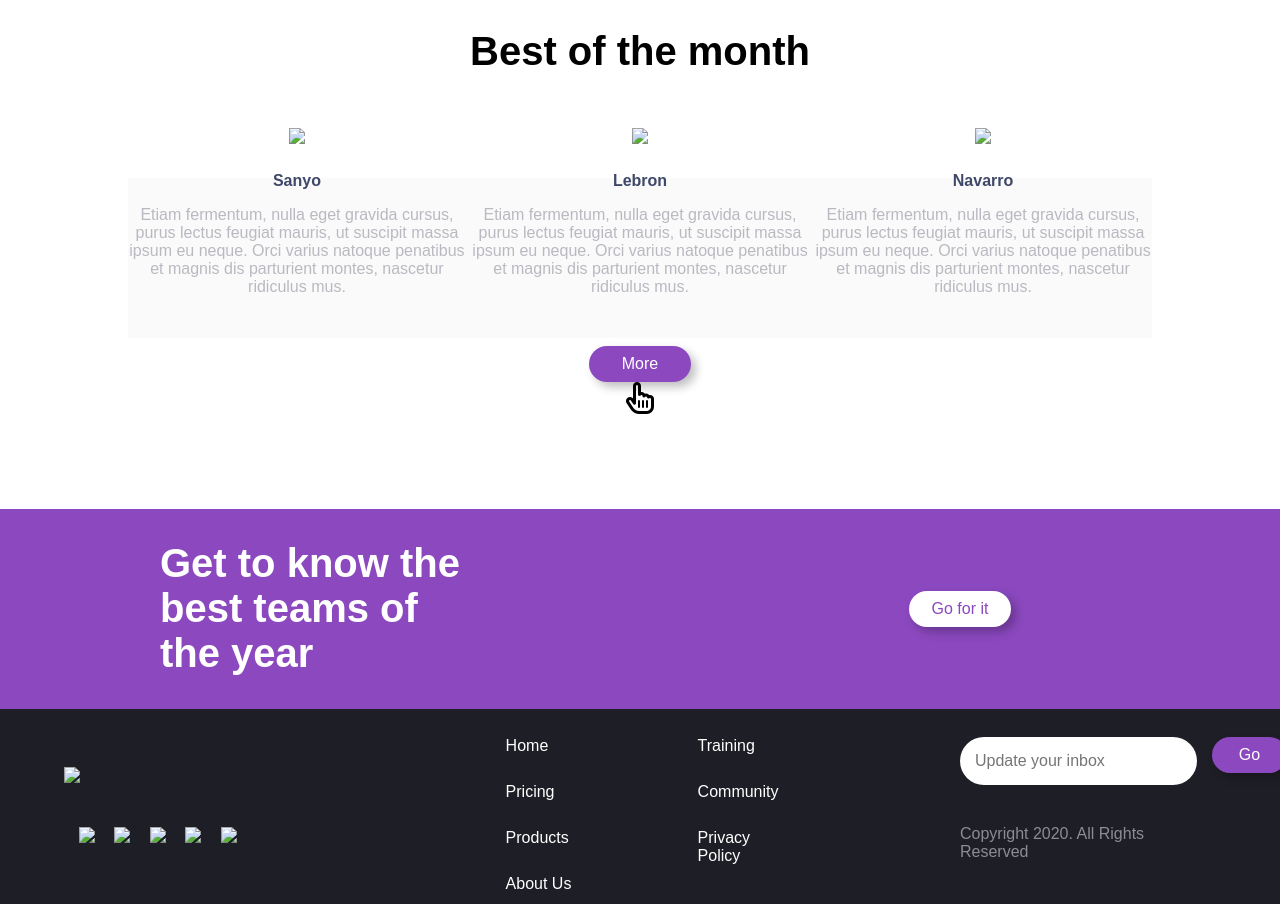
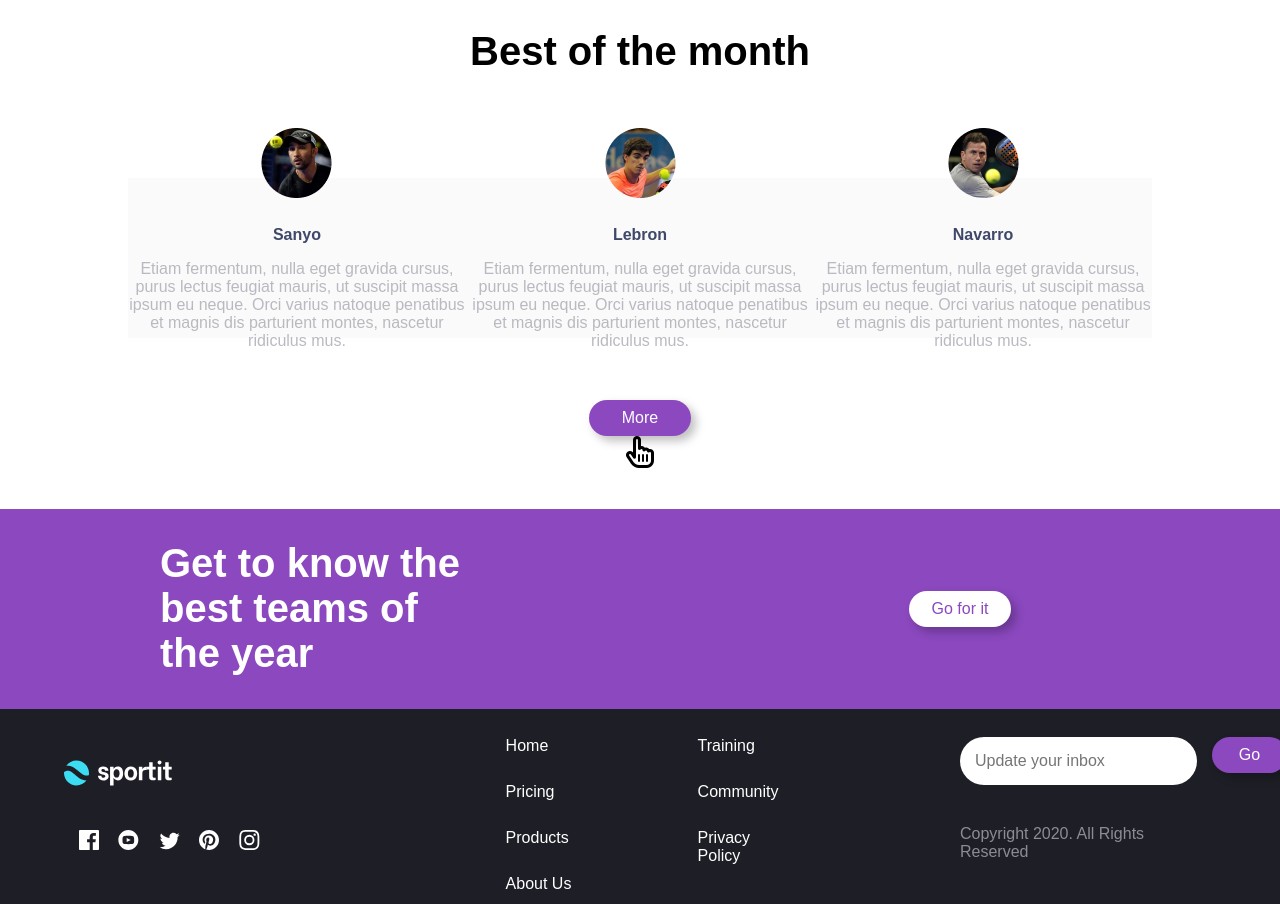
Before and after one commit to Crltoz/frontend-final-sportit, a plain HTML site: page index.html in a window 1280 px wide. Shown: the part 1380-2284 px from the top of the page. Drawn offline with Linux system fonts and the light colour scheme; the site is published under a folder, as on GitHub Pages, so addresses that start at the root find nothing.

Commit message:
fix image paths

```diff
--- a/index.html
+++ b/index.html
@@ -129,21 +129,21 @@
                 <div class="employees">
                     <div class="entries">
                         <div class="employee sanyo">
-                            <img src="/images/avatar-sanyo.png">
+                            <img src="images/avatar-sanyo.png">
                             <p class="name">Sanyo</p>
                             <p class="info">Etiam fermentum, nulla eget gravida cursus, purus lectus feugiat mauris, ut
                                 suscipit massa ipsum eu neque. Orci varius natoque penatibus et magnis dis parturient
                                 montes, nascetur ridiculus mus. </p>
                         </div>
                         <div class="employee lebron">
-                            <img src="/images/avatar-lebron.png">
+                            <img src="images/avatar-lebron.png">
                             <p class="name">Lebron</p>
                             <p class="info">Etiam fermentum, nulla eget gravida cursus, purus lectus feugiat mauris, ut
                                 suscipit massa ipsum eu neque. Orci varius natoque penatibus et magnis dis parturient
                                 montes, nascetur ridiculus mus. </p>
                         </div>
                         <div class="employee navarro">
-                            <img src="/images/avatar-navarro.png">
+                            <img src="images/avatar-navarro.png">
                             <p class="name">Navarro</p>
                             <p class="info">Etiam fermentum, nulla eget gravida cursus, purus lectus feugiat mauris, ut
                                 suscipit massa ipsum eu neque. Orci varius natoque penatibus et magnis dis parturient
@@ -201,14 +201,14 @@
                 </div>
             </div>
             <div class="item entry logos">
-                <img src="/images/logo-white.svg">
+                <img src="images/logo-white.svg">
                 <br>
                 <div class="social">
-                    <a href="https://facebook.com"><img src="/images/icon-facebook.svg"></a>
-                    <a href="https://youtube.com"><img src="/images/icon-youtube.svg"></a>
-                    <a href="https://twitter.com"><img src="/images/icon-twitter.svg"></a>
-                    <a href="https://ar.pinterest.com/"><img src="/images/icon-pinterest.svg"></a>
-                    <a href="https://instagram.com/"><img src="/images/icon-instagram.svg"></a>
+                    <a href="https://facebook.com"><img src="images/icon-facebook.svg"></a>
+                    <a href="https://youtube.com"><img src="images/icon-youtube.svg"></a>
+                    <a href="https://twitter.com"><img src="images/icon-twitter.svg"></a>
+                    <a href="https://ar.pinterest.com/"><img src="images/icon-pinterest.svg"></a>
+                    <a href="https://instagram.com/"><img src="images/icon-instagram.svg"></a>
                 </div>
             </div>
             <p class="copyright-mobile">Copyright 2020. All Rights Reserved</p>
```
